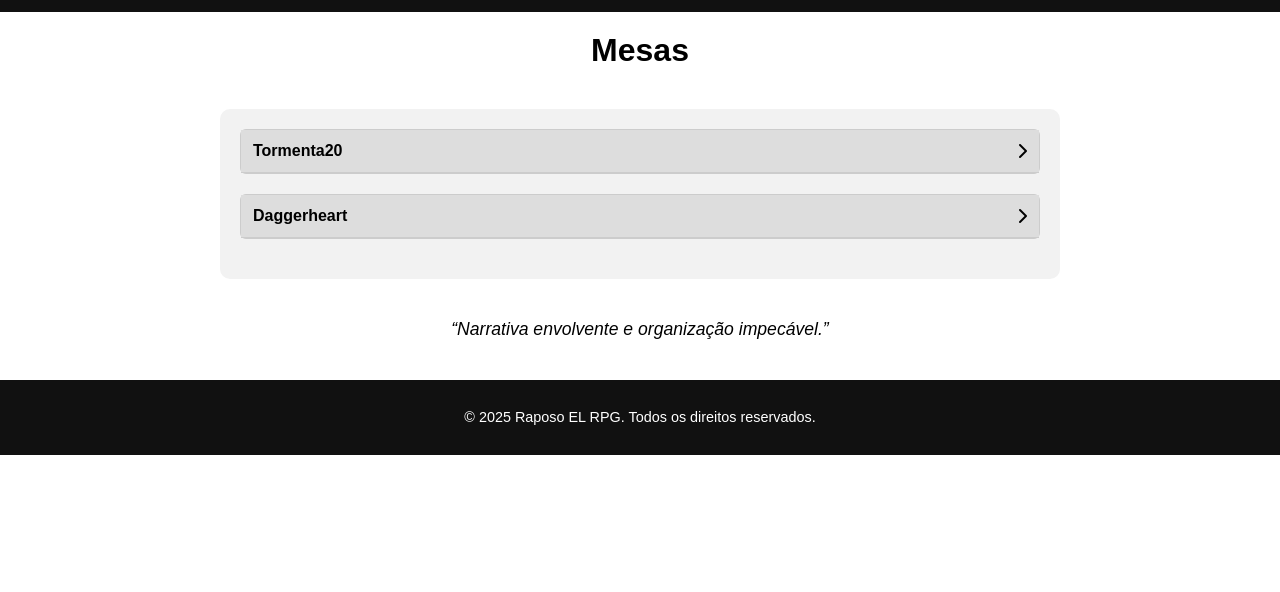
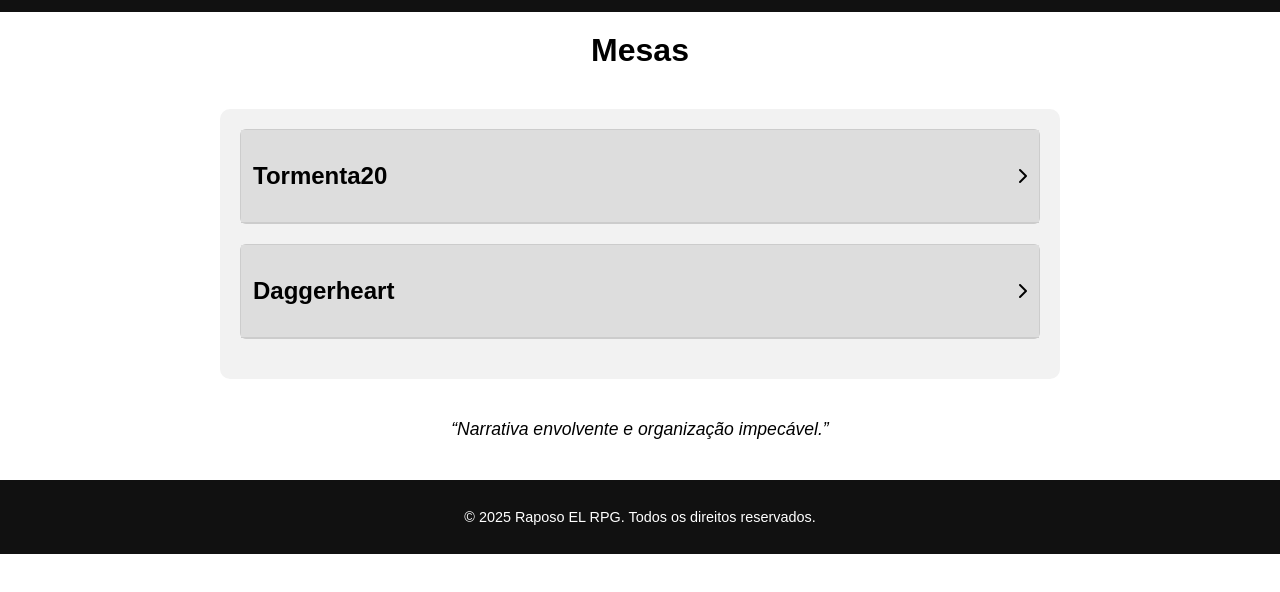
Before and after one commit to raposoel/raposoel.github.io, a plain HTML site: page index.html in a window 1280 px wide. Shown: the part 172-764 px from the top of the page. Drawn offline with Linux system fonts and the light colour scheme.

Commit message:
Update index.html

```diff
--- a/index.html
+++ b/index.html
@@ -180,7 +180,7 @@
         agendaDiv.innerHTML += `
           <div class="sistema">
             <div class="sistema-header" onclick="toggleSistema('${id}')">
-              <span>${sistema}</span>
+              <span><h2>${sistema}</h2></span>
               <i id="icon-${id}" class="fas fa-chevron-right"></i>
             </div>
             <div id="${id}" class="sistema-conteudo"></div>
```
